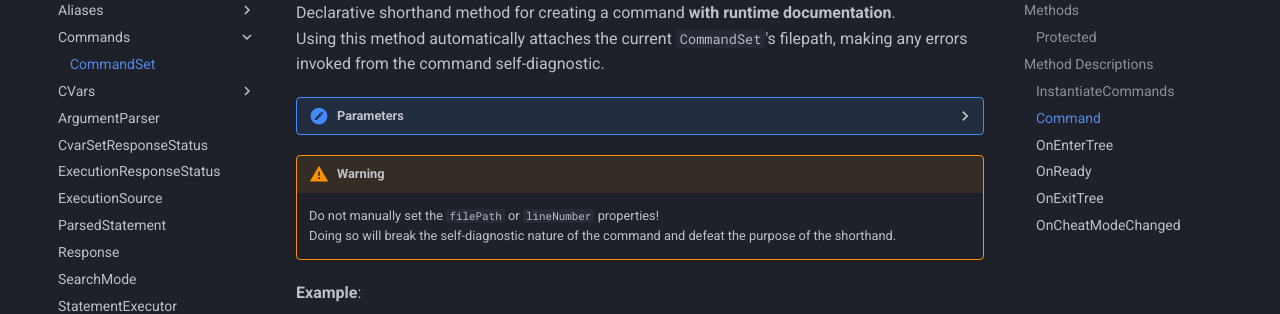
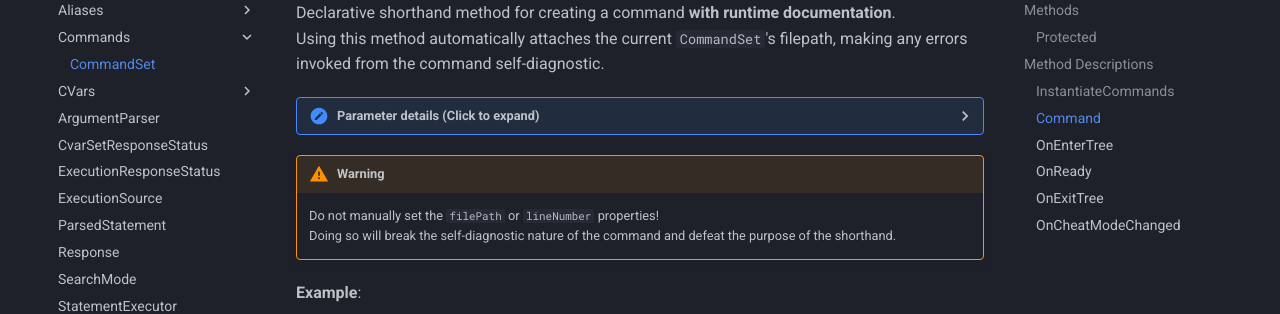
Before and after one commit to VonRiddarn/PikeConsole, an MkDocs documentation site: the page built from docs/api/RuntimeExecution/Commands/CommandSet.md, in a window 1280 px wide and 900 px high, scrolled down 1674 px. Shown: the part 152-466 px from the top of the window. Built offline with MkDocs 1.6.1 and Material for MkDocs 9.7.7, drawn with Linux system fonts in a browser that asks for light colours.

Commit message:
docs: clean up semantics

```diff
--- a/docs/api/RuntimeExecution/Commands/CommandSet.md
+++ b/docs/api/RuntimeExecution/Commands/CommandSet.md
@@ -59,7 +59,7 @@ protected override Command[] InstantiateCommands() => [
 	Using this method automatically attaches the current `CommandSet`'s filepath,
 	making any errors invoked from the command self-diagnostic.
 
-	/// details | Parameters
+	/// details | Parameter details (Click to expand)
 	`Signature` : `string`
 	: The command signature used to call the command, eg: `my_echo`
 
@@ -123,7 +123,7 @@ protected override Command[] InstantiateCommands() => [
 	Declarative shorthand method for creating a command with **without runtime documentation**.
 	Using this method automatically attaches the current `CommandSet`'s filepath and linenumber, making any errors invoked from the command self-diagnostic.
 
-	/// details | Parameters
+	/// details | Parameter details (Click to expand)
 	`Signature` : `string`
 	: The command signature used to call the command, eg: `my_echo`
 
```
